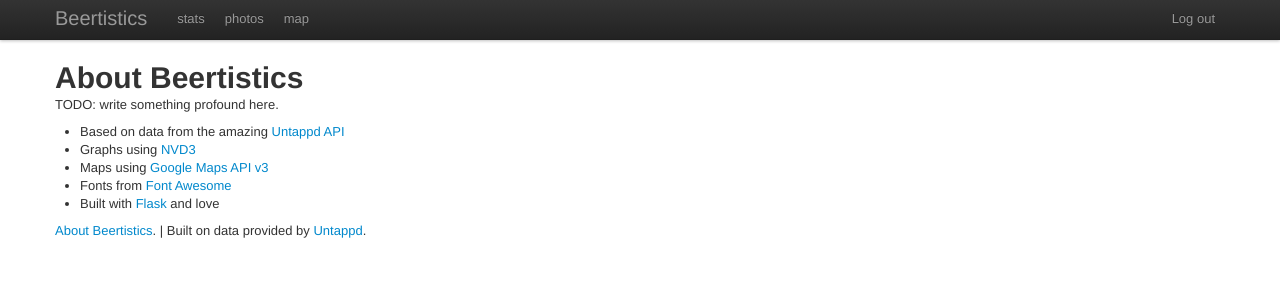
After one commit to kvalle/beertistics, a Flask app: template beertistics/templates/about.html in a window 1280 px wide. The commit adds this page. Shown: the top 300 px of the page. Run offline with Flask 2, Linux system fonts and the light colour scheme; the template is opened without the code that fills it, so the values that code supplies are empty; some libraries are stand-ins or nearby versions.

Commit message:
about page

```diff
--- /dev/null
+++ b/beertistics/templates/about.html
@@ -0,0 +1,32 @@
+{% extends "layout.html" %}
+
+{% block title %}About{% endblock %}
+
+{% block navbar %}
+    <li id="user-info">
+      <img src="{{session.user['avatar']}}"/>
+      <a href="{{session.user['url']}}">{{session.user['name']}}</a>
+    </li>
+    <li>
+      <a href="{{url_for('logout')}}">Log out</a>
+    </li>
+{% endblock %}
+
+{% block content %}
+  <h1>About Beertistics</h1>
+  <p>TODO: write something profound here.</p>
+  <ul>
+    <li>Based on data from the amazing <a href="https://untappd.com/api/docs">Untappd API</a></li>
+    <li>Graphs using <a href="http://nvd3.org/">NVD3</a></li>
+    <li>Maps using <a href="https://developers.google.com/maps/">Google Maps API v3</a></li>
+    <li>Fonts from <a href="http://fortawesome.github.io/Font-Awesome/">Font Awesome</a></li>
+    <li>Built with <a href="http://flask.pocoo.org/">Flask</a> and love</li>
+  </ul>
+{% endblock %}
+
+{% block footer %}
+    <div class="footer">
+        <a href="/about">About Beertistics</a>. |
+        Built on data provided by <a href="http://untappd.com">Untappd</a>.
+    </div>
+{% endblock %}
--- a/beertistics/templates/index.html
+++ b/beertistics/templates/index.html
@@ -198,6 +198,7 @@
 
 {% block footer %}
     <div class="footer">
+        <a href="/about">About Beertistics</a>. |
         Built on data provided by <a href="http://untappd.com">Untappd</a>.
     </div>
 {% endblock %}
--- a/beertistics/templates/map.html
+++ b/beertistics/templates/map.html
@@ -96,6 +96,7 @@
 
 {% block footer %}
     <div class="footer">
+        <a href="/about">About Beertistics</a>. |
         Built on data provided by <a href="http://untappd.com">Untappd</a>.
     </div>
 {% endblock %}
--- a/beertistics/templates/photos.html
+++ b/beertistics/templates/photos.html
@@ -30,6 +30,7 @@
 
 {% block footer %}
     <div class="footer">
+        <a href="/about">About Beertistics</a>. |
         Built on data provided by <a href="http://untappd.com">Untappd</a>.
     </div>
 {% endblock %}
--- a/beertistics/views/general.py
+++ b/beertistics/views/general.py
@@ -15,3 +15,7 @@ def photos():
 @app.route('/map')
 def map():
     return flask.render_template('map.html')
+
+@app.route('/about')
+def about():
+    return flask.render_template('about.html')
```
